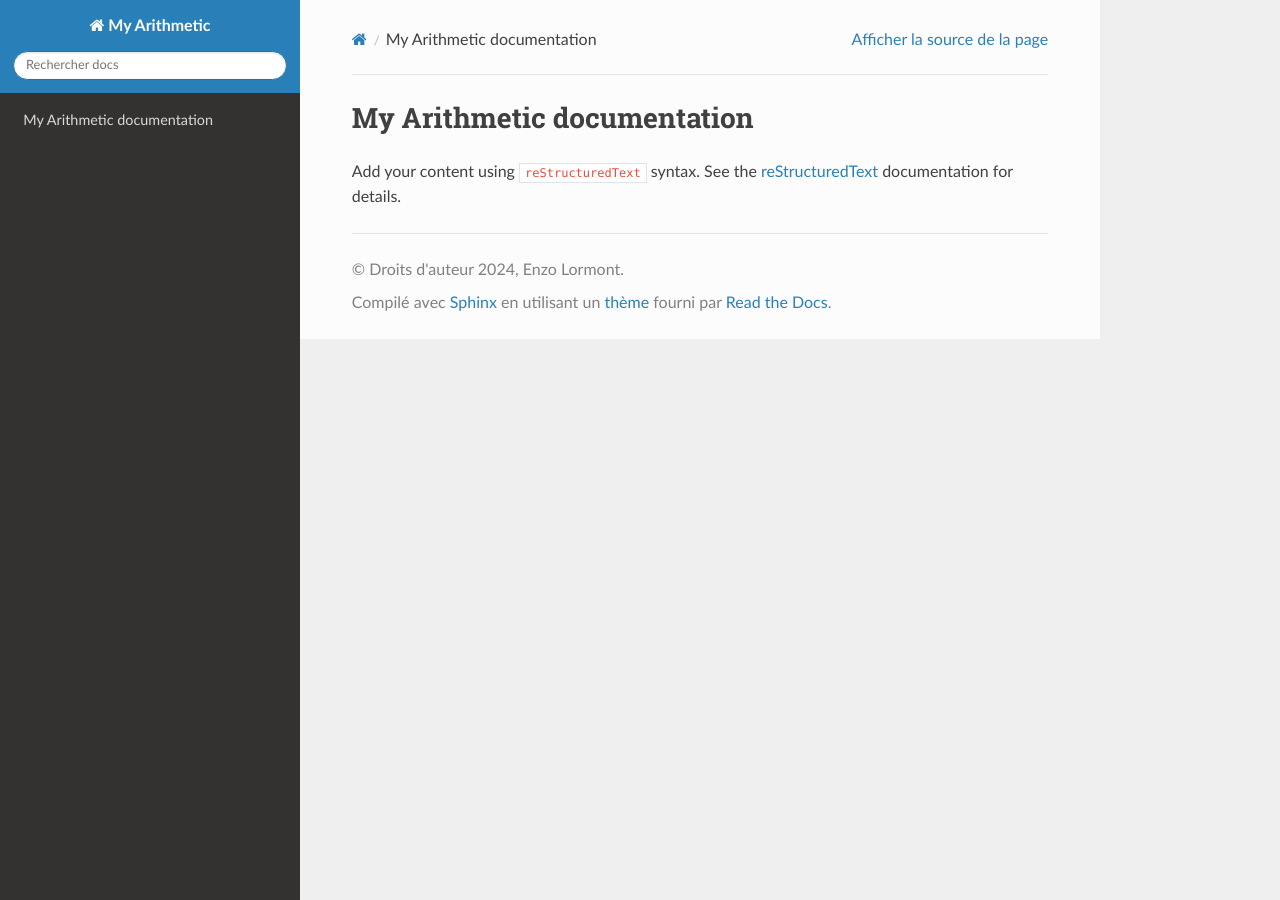
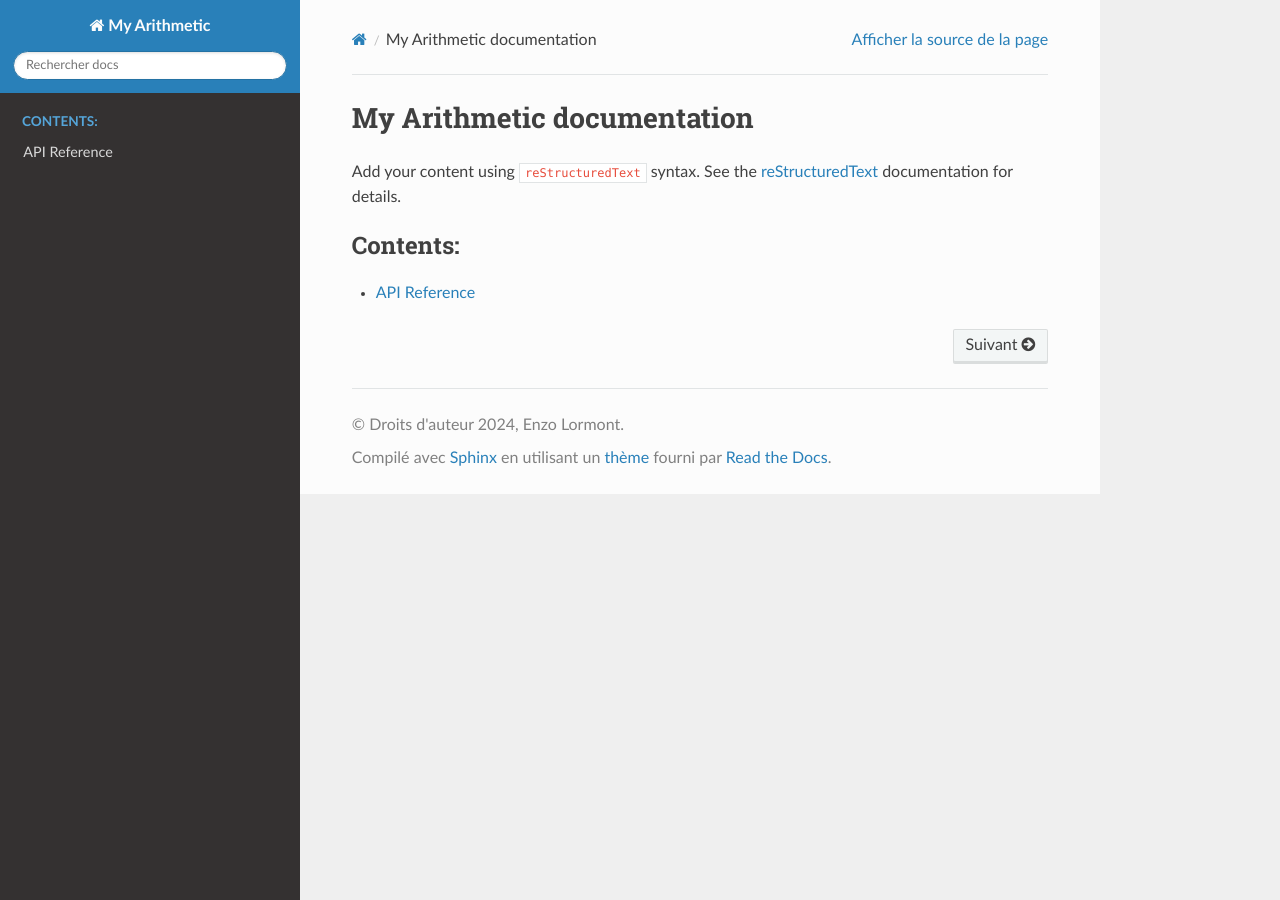
Before and after one commit to EnzoLORMONT/my-arithmetic, a Sphinx documentation site: the page built from docs/source/index.rst, in a window 1280 px wide. Built offline with Sphinx 7.4.7 and the Read the Docs theme 3.1.0, drawn with Linux system fonts in a browser that asks for light colours; some of the changed lines change nothing that is shown.

Commit message:
Fix readthedocs

```diff
--- a/docs/source/conf.py
+++ b/docs/source/conf.py
@@ -2,6 +2,9 @@
 #
 # For the full list of built-in configuration values, see the documentation:
 # https://www.sphinx-doc.org/en/master/usage/configuration.html
+import os
+import sys
+sys.path.insert(0, os.path.abspath('../../src'))
 
 # -- Project information -----------------------------------------------------
 # https://www.sphinx-doc.org/en/master/usage/configuration.html#project-information
@@ -15,7 +18,7 @@
 # https://www.sphinx-doc.org/en/master/usage/configuration.html#general-configuration
 
 extensions = [
-    'sphinxcontrib.napoleon',
+    'sphinx.ext.napoleon',
 ]
 
 templates_path = ['_templates']
--- a/docs/source/index.rst
+++ b/docs/source/index.rst
@@ -14,4 +14,5 @@
 .. toctree::
    :maxdepth: 2
    :caption: Contents:
+
    api
--- a/requirements.txt
+++ b/requirements.txt
@@ -3,4 +3,3 @@
 pytest-cov
 sphinx
 sphinx-rtd-theme
-sphinxcontrib-napoleon
```
Also changed, not shown: 1 other file.
